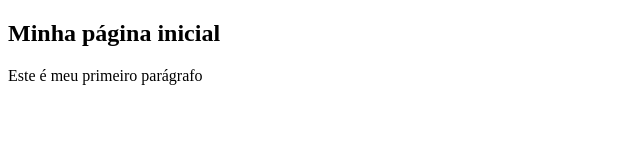
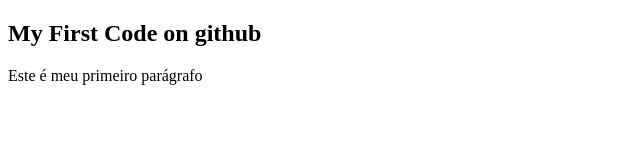
Before and after one commit to joaoricardocosta/gitPRJ, a plain HTML site: page index.html in a window 1280 px wide. Shown: the whole page, without its empty margins (0-640 px from the left). Drawn offline with Linux system fonts and the light colour scheme.

Commit message:
Update Scructure HTML initial

```diff
--- a/index.html
+++ b/index.html
@@ -5,7 +5,7 @@
     </head>
 
 <body>
-    <h2>Minha página inicial</h2>
+    <h2>My First Code on github</h2>
     <p>Este é meu primeiro parágrafo</p>
 </body>
 </html>
```
